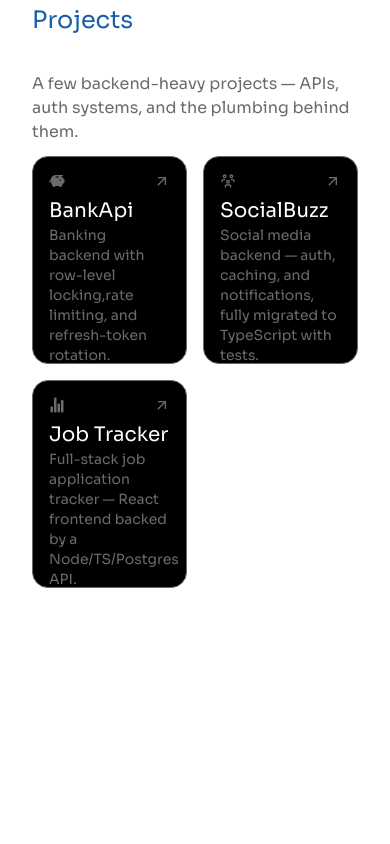
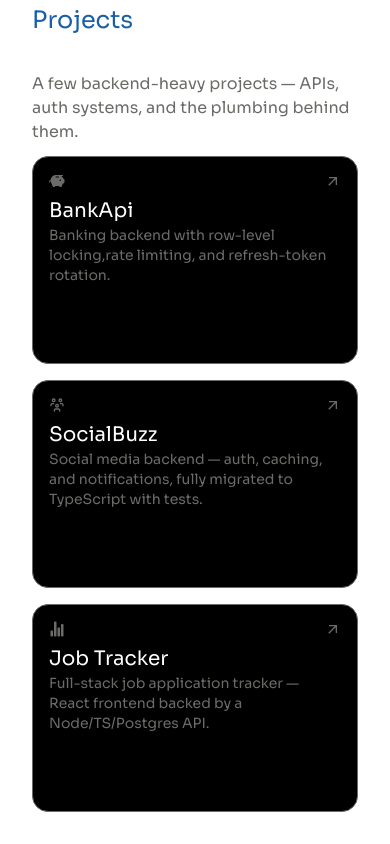
Before and after one commit to AshishResolute/portfolio, a React app in the folder portfolio/: page / in a window 390 px wide. Shown: the part 784-1628 px from the top of the page. Before the commit the page ends 1404 px from the top, so only its background shows below. Built offline with nearby package versions, Linux system fonts and the light colour scheme; the HTML template or start-up script is replaced by a standard one.

Commit message:
Fixed the project card grid now looks better and responsive on mobiles

```diff
--- a/portfolio/src/components/project.jsx
+++ b/portfolio/src/components/project.jsx
@@ -6,7 +6,7 @@ export const Projects = ()=>{
     return (
         <div className=" p-8 space-y-3 text-[#6b6b68]">
             <ProjectSectionHeader/>
-            <div className="grid grid-cols-2 gap-4">{projects.map((data)=><ProjectCard key={data.title} icon={data.icon} title={data.title} description={data.description} githubSrc={data.githubSrc}/>)}</div>
+            <div className="grid md:grid-cols-2 grid-cols-1 gap-4">{projects.map((data)=><ProjectCard key={data.title} icon={data.icon} title={data.title} description={data.description} githubSrc={data.githubSrc}/>)}</div>
         </div>
     )
 }
```
